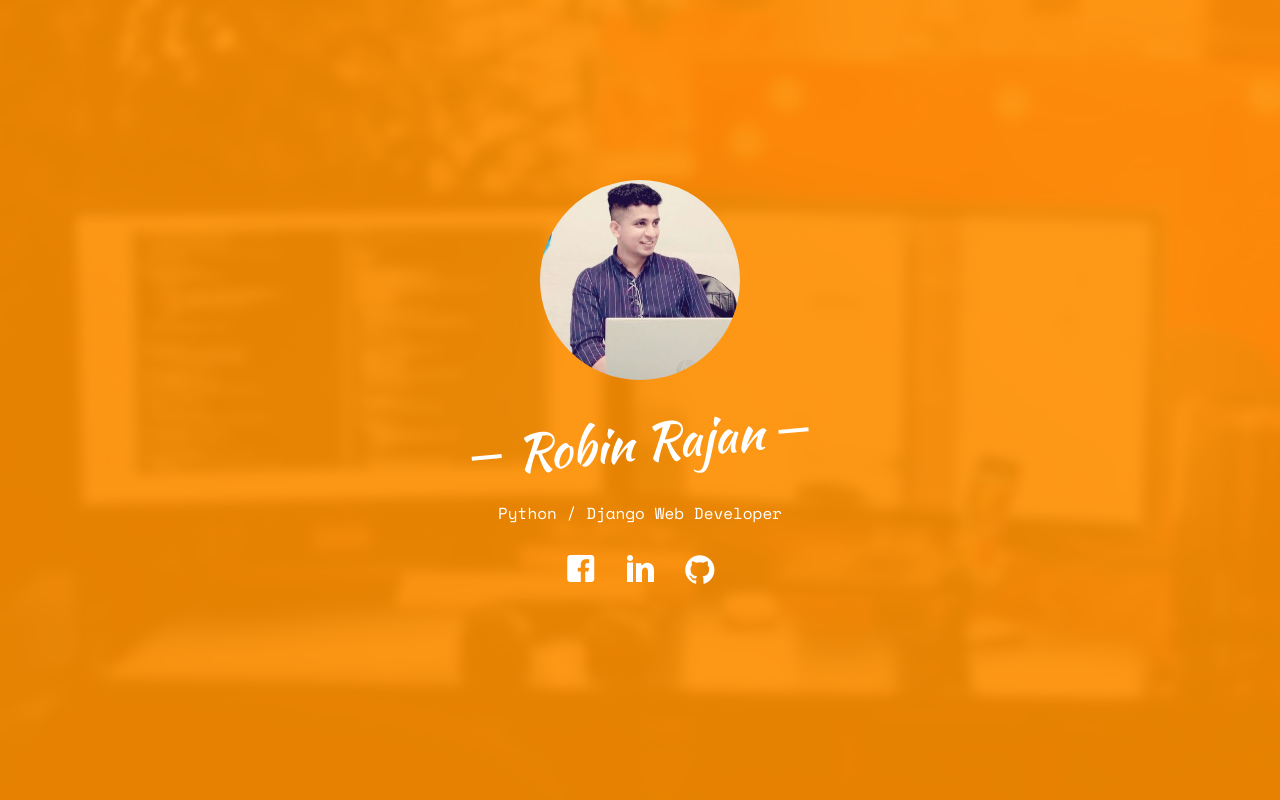
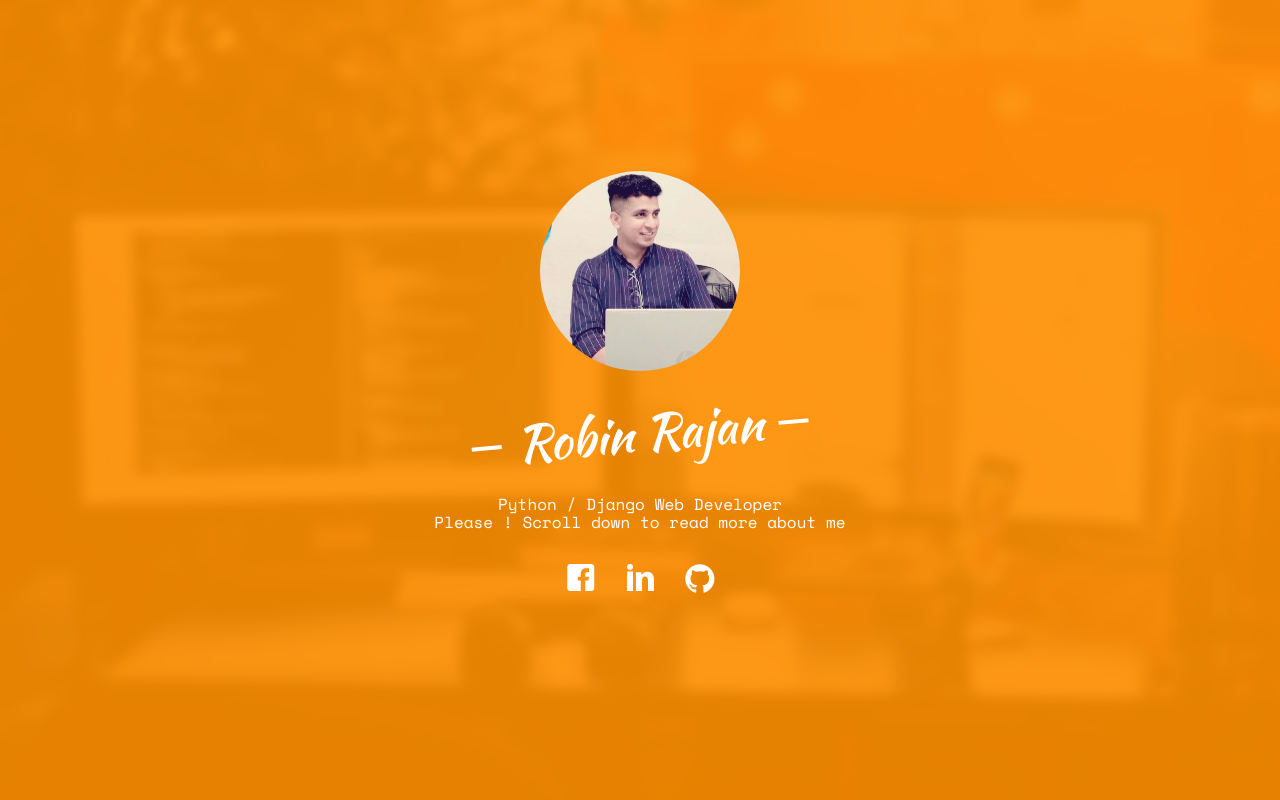
Before and after one commit to Robin440/my-portfolio, a plain HTML site: page index.html in a window 1280 px wide. Shown: the top 800 px of the page. Drawn offline with nearby package versions, Linux system fonts and the light colour scheme; some packages are replaced by stand-ins of ours; no server answers; a small style sheet from the web is missing; files whose address does not match are found by name.

```diff
--- a/index.html
+++ b/index.html
@@ -79,6 +79,7 @@
 								<div class="profile-thumb" style="background: url(/images/pro.jpeg);"></div>
 								<h1><span>Robin Rajan</span></h1>
 								<h3><span>Python / Django Web Developer</span></h3>
+								<h3><span>Please ! Scroll down to read more about me</span></h3>
 								<p>
 								<ul class="fh5co-social-icons">
 
```
